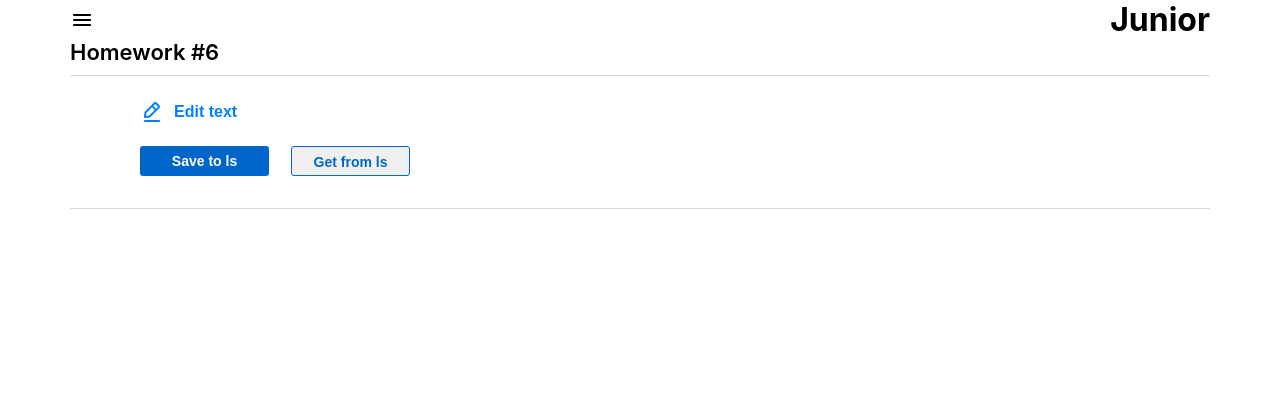
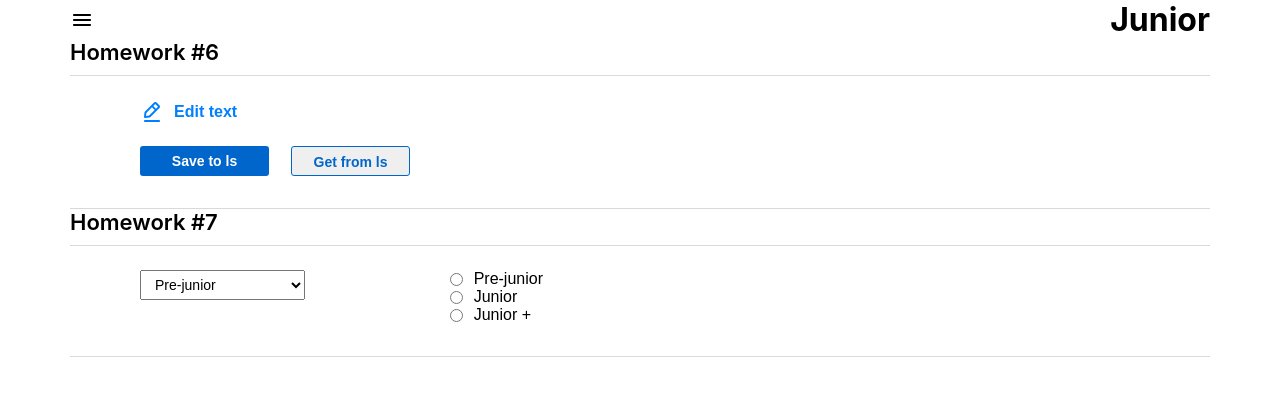
Before and after one commit to obigreen/homework2, a React (Create React App) app: page /#/junior in a window 1280 px wide. Shown: the top 396 px of the page. Built offline with nearby package versions, Linux system fonts and the light colour scheme.

Commit message:
completed HW7

```diff
--- a/src/s2-homeworks/hw05/pages/Junior.tsx
+++ b/src/s2-homeworks/hw05/pages/Junior.tsx
@@ -1,5 +1,6 @@
 import React from 'react'
 import HW6 from "../../hw06/HW6";
+import HW7 from "../../hw07/HW7";
 // import HW6 from '../../hw06/HW6'
 // import HW7 from '../../hw07/HW7'
 // import HW8 from '../../hw08/HW8'
@@ -9,7 +10,7 @@ function Junior() {
     return (
         <div id={'hw5-page-junior'}>
             <HW6 />
-            {/*<HW7 />*/}
+            <HW7 />
             {/*<HW8 />*/}
             {/*<HW9 />*/}
         </div>
--- a/src/s2-homeworks/hw07/HW7.module.css
+++ b/src/s2-homeworks/hw07/HW7.module.css
@@ -1,2 +1,17 @@
+:root {
+    --font-family: "Montserrat", sans-serif;
+}
+
 .container {
+    font-family: var(--font-family);
+    max-width: 403px;
+    width: 100%;
+    display: flex;
+    justify-content: space-between;
+    align-items: start;
 }
+
+.container div:first-child {
+    max-width: 165px;
+    width: 100%;
+}
--- a/src/s2-homeworks/hw07/HW7.tsx
+++ b/src/s2-homeworks/hw07/HW7.tsx
@@ -12,13 +12,13 @@ import s from './HW7.module.css'
 * */
 
 const arr = [
-    { id: 1, value: 'x' },
-    { id: 2, value: 'y' },
-    { id: 3, value: 'z' },
+    { id: 1, value: 'Pre-junior' },
+    { id: 2, value: 'Junior' },
+    { id: 3, value: 'Junior +' },
 ] // value может быть изменено
 
 const HW7 = () => {
-    const [value, onChangeOption] = useState(1) // селект и радио должны работать синхронно
+    const [value, onChangeOption] = useState() // селект и радио должны работать синхронно
 
     return (
         <div id={'hw7'}>
--- a/src/s2-homeworks/hw07/common/c5-SuperSelect/SuperSelect.module.css
+++ b/src/s2-homeworks/hw07/common/c5-SuperSelect/SuperSelect.module.css
@@ -1,9 +1,16 @@
 .select {
+    width: 100%;
+    padding: 5px 10px;
+    font-weight: 400;
+    font-size: 14px;
+    color: #000;
 }
 
 .select:focus {
+
 }
 
 
 .option:hover {
+
 }
--- a/src/s2-homeworks/hw07/common/c5-SuperSelect/SuperSelect.tsx
+++ b/src/s2-homeworks/hw07/common/c5-SuperSelect/SuperSelect.tsx
@@ -4,6 +4,7 @@ import React, {
     ChangeEvent,
 } from 'react'
 import s from './SuperSelect.module.css'
+
 
 type DefaultSelectPropsType = DetailedHTMLProps<
     SelectHTMLAttributes<HTMLSelectElement>,
@@ -15,13 +16,9 @@ type SuperSelectPropsType = DefaultSelectPropsType & {
     onChangeOption?: (option: any) => void
 }
 
-const SuperSelect: React.FC<SuperSelectPropsType> = ({
-    options,
-    className,
-    onChange,
-    onChangeOption,
-    ...restProps
-}) => {
+const SuperSelect: React.FC<SuperSelectPropsType> = (
+    {options, className, onChange, onChangeOption, ...restProps}) => {
+
     const mappedOptions: any[] = options
         ? options.map((o) => (
             <option
@@ -29,14 +26,15 @@ const SuperSelect: React.FC<SuperSelectPropsType> = ({
                 className={s.option}
                 key={o.id}
                 value={o.id}
-              >
-                  {o.value}
-              </option>
+            >{o.value}</option>
         ))
-        : [] // map options with key
+        :
+        [] // map options with key
+
 
     const onChangeCallback = (e: ChangeEvent<HTMLSelectElement>) => {
-        // делают студенты
+        const selectId = Number(e.currentTarget.value)
+         onChangeOption?.(selectId)
     }
 
     const finalSelectClassName = s.select + (className ? ' ' + className : '')
@@ -45,8 +43,7 @@ const SuperSelect: React.FC<SuperSelectPropsType> = ({
         <select
             className={finalSelectClassName}
             onChange={onChangeCallback}
-            {...restProps}
-        >
+            {...restProps}>
             {mappedOptions}
         </select>
     )
--- a/src/s2-homeworks/hw07/common/c6-SuperRadio/SuperRadio.module.css
+++ b/src/s2-homeworks/hw07/common/c6-SuperRadio/SuperRadio.module.css
@@ -1,15 +1,38 @@
 .radio {
+    fill: #000;
+    border: 5px solid black;
+
 }
 
 .radio::before {
+
+
 }
 
 
 .radio:checked::before {
+
 }
 
 .label {
+    display: flex;
+    align-items: center;
+}
+
+.label input {
+    margin-right: 11px;
+    border-color: black;
+}
+.label span {
+    display: flex;
+    align-items: center;
+    justify-content: center;
 }
 
 .options {
+    display: flex;
+    flex-direction: column;
+    font-weight: 400;
+    font-size: 16px;
+    color: #000;
 }
--- a/src/s2-homeworks/hw07/common/c6-SuperRadio/SuperRadio.tsx
+++ b/src/s2-homeworks/hw07/common/c6-SuperRadio/SuperRadio.tsx
@@ -19,7 +19,6 @@ type DefaultSpanPropsType = DetailedHTMLProps<
 type SuperRadioPropsType = Omit<DefaultRadioPropsType, 'type'> & {
     options?: any[]
     onChangeOption?: (option: any) => void
-
     spanProps?: DefaultSpanPropsType // пропсы для спана
 }
 
@@ -35,7 +34,8 @@ const SuperRadio: React.FC<SuperRadioPropsType> = ({
     ...restProps
 }) => {
     const onChangeCallback = (e: ChangeEvent<HTMLInputElement>) => {
-        // делают студенты
+        const checkValue =  Number(e.currentTarget.value)
+        onChangeOption?.(checkValue)
     }
 
     const finalRadioClassName = s.radio + (className ? ' ' + className : '')
@@ -49,6 +49,8 @@ const SuperRadio: React.FC<SuperRadioPropsType> = ({
                       className={finalRadioClassName}
                       type={'radio'}
                       // name, checked, value делают студенты
+                      value={o.id}
+                      checked={o.id === value}
 
                       onChange={onChangeCallback}
                       {...restProps}
```
Also changed, not shown: src/s2-homeworks/hw15/common/c9-SuperPagination/SuperPagination.tsx (+5 -5 lines). Lines whose indentation alone changed are shown as unchanged.
